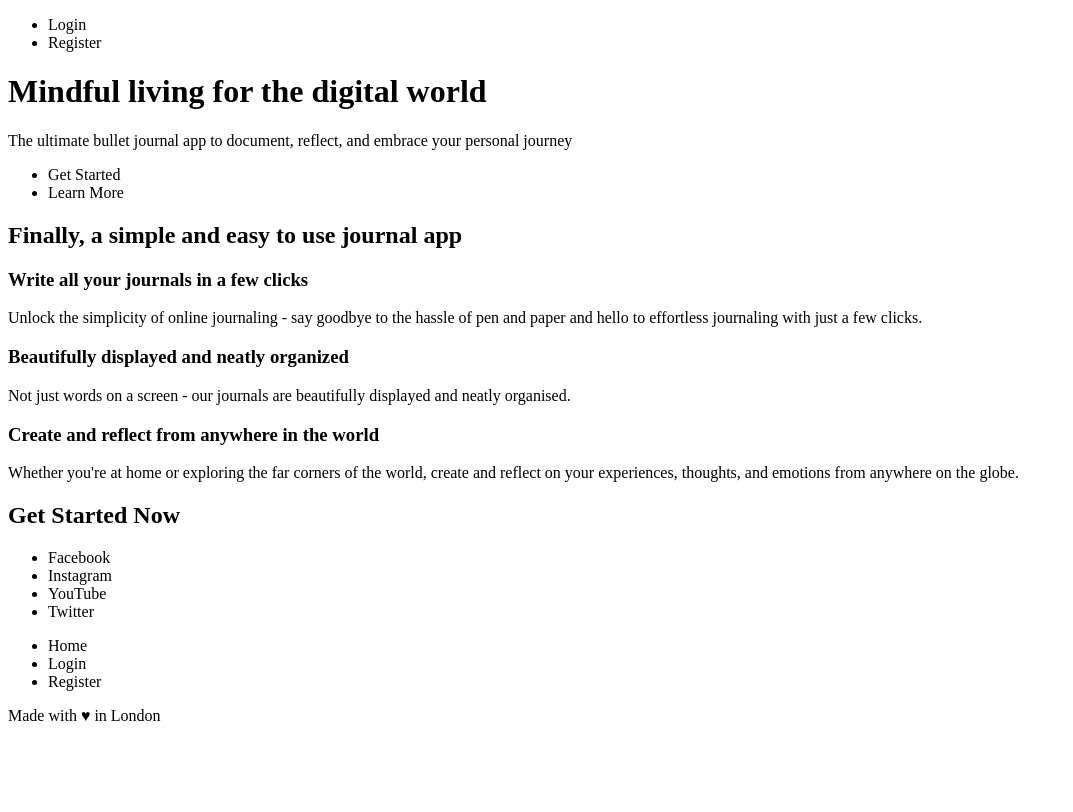
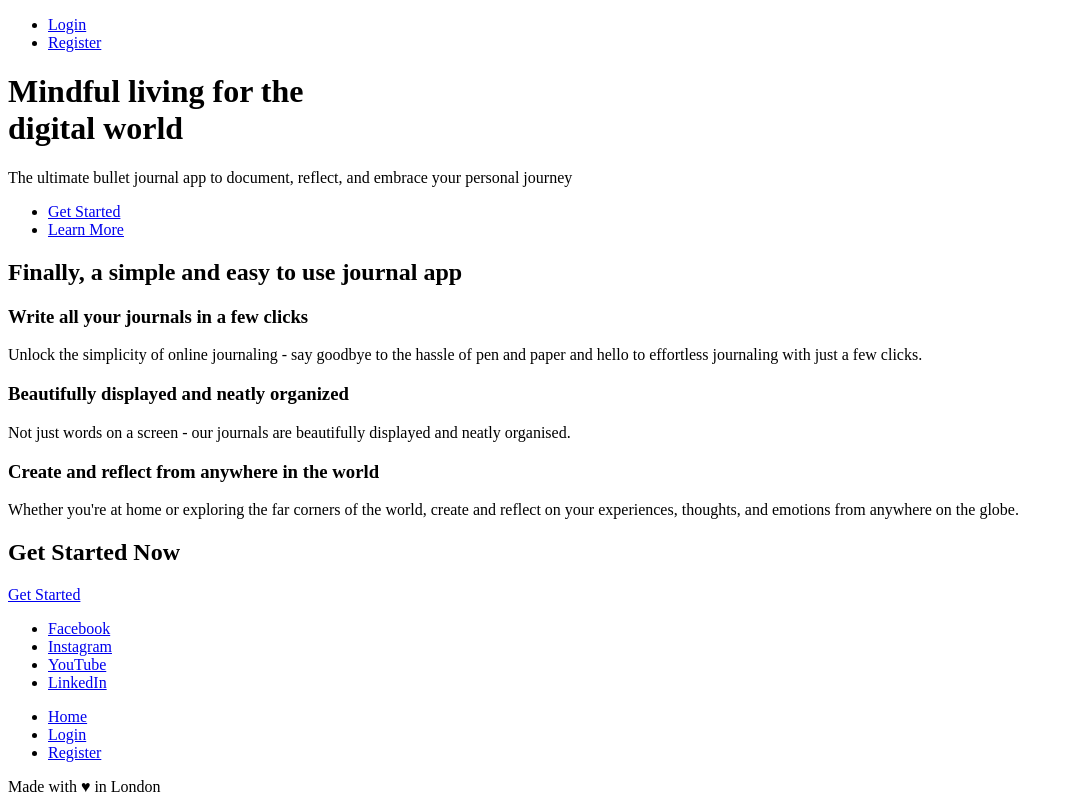
Before and after one commit to prabhupadswain/journal-note-making-application, a plain HTML site: page index.html in a window 1280 px wide. Shown: the whole page, without its empty margins (0-1073 px from the left). Drawn offline with Linux system fonts and the light colour scheme.

Commit message:
Anchor Links added in this commit

```diff
--- a/index.html
+++ b/index.html
@@ -7,24 +7,28 @@
   </head>
   <body>
     <!-- NAVIGATION -->
+    <!-- Add in quill logo with hyperlink later-->
     <ul>
-      <li>Login</li>
-      <li>Register</li>
+      <li><a href="login.html">Login</a></li>
+      <li><a href="register.html">Register</a></li>
     </ul>
 
     <!-- HERO SECTION -->
-    <h1>Mindful living for the digital world</h1>
+    <h1>
+      Mindful living for the <br />
+      digital world
+    </h1>
     <p>
       The ultimate bullet journal app to document, reflect, and embrace your
       personal journey
     </p>
     <ul>
-      <li>Get Started</li>
-      <li>Learn More</li>
+      <li><a href="register.html">Get Started</a></li>
+      <li><a href="#features">Learn More</a></li>
     </ul>
 
     <!-- FEATURES SECTION -->
-    <h2>Finally, a simple and easy to use journal app</h2>
+    <h2 id="features">Finally, a simple and easy to use journal app</h2>
 
     <h3>Write all your journals in a few clicks</h3>
     <p>
@@ -47,20 +51,22 @@
 
     <!-- CTA SECTION-->
     <h2>Get Started Now</h2>
+    <a href="register.html">Get Started</a>
 
     <!-- FOOTER SECTION -->
 
+    <!-- Add in quill logo with hyperlink later-->
     <!-- Add in social media icons later  -->
     <ul>
-      <li>Facebook</li>
-      <li>Instagram</li>
-      <li>YouTube</li>
-      <li>Twitter</li>
+      <li><a href="https://www.facebook.com/">Facebook</a></li>
+      <li><a href="https://www.instagram.com/">Instagram</a></li>
+      <li><a href="https://www.youtube.com/">YouTube</a></li>
+      <li><a href="https://www.linkedin.com/">LinkedIn</a></li>
     </ul>
     <ul>
-      <li>Home</li>
-      <li>Login</li>
-      <li>Register</li>
+      <li><a href="index.html">Home</a></li>
+      <li><a href="login.html">Login</a></li>
+      <li><a href="register.html">Register</a></li>
     </ul>
 
     <p>Made with ♥︎ in London</p>
```
Also changed, not shown: login.html (added, +11 -0 lines), register.html (added, +11 -0 lines).
